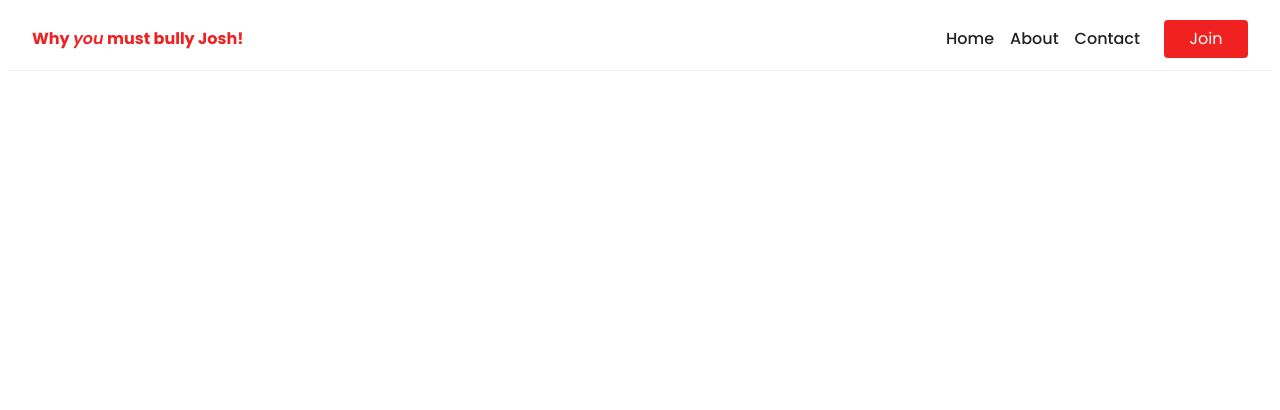
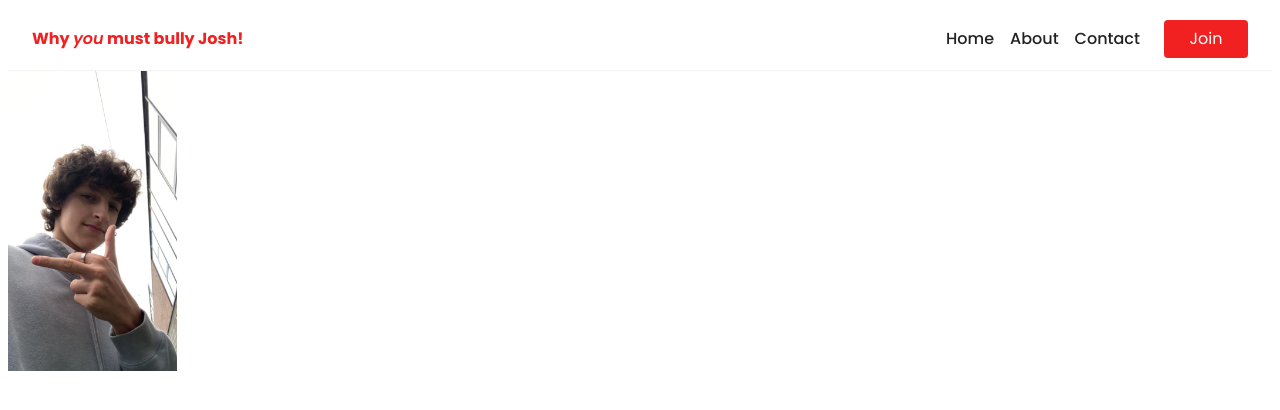
Before and after one commit to o-prosser/josh, a plain HTML site: page index.html in a window 1280 px wide. Drawn offline with Linux system fonts and the light colour scheme.

Commit message:
Update index.html

```diff
--- a/index.html
+++ b/index.html
@@ -20,5 +20,7 @@
 		</div>
 	</header>
 
+	<img src="./josh-1.jpeg" style="height:300px">
+
 </body>
 </html>
```
